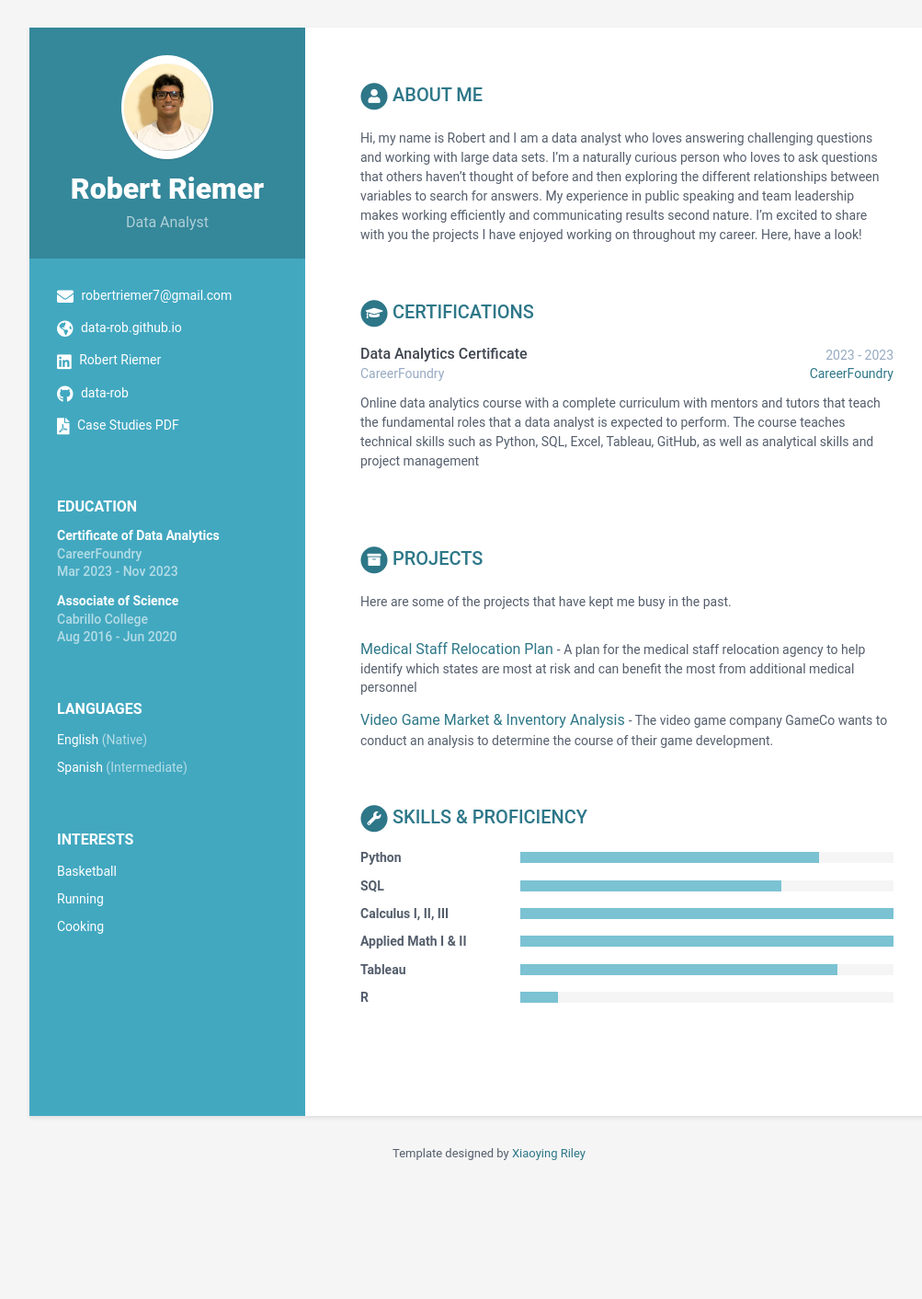
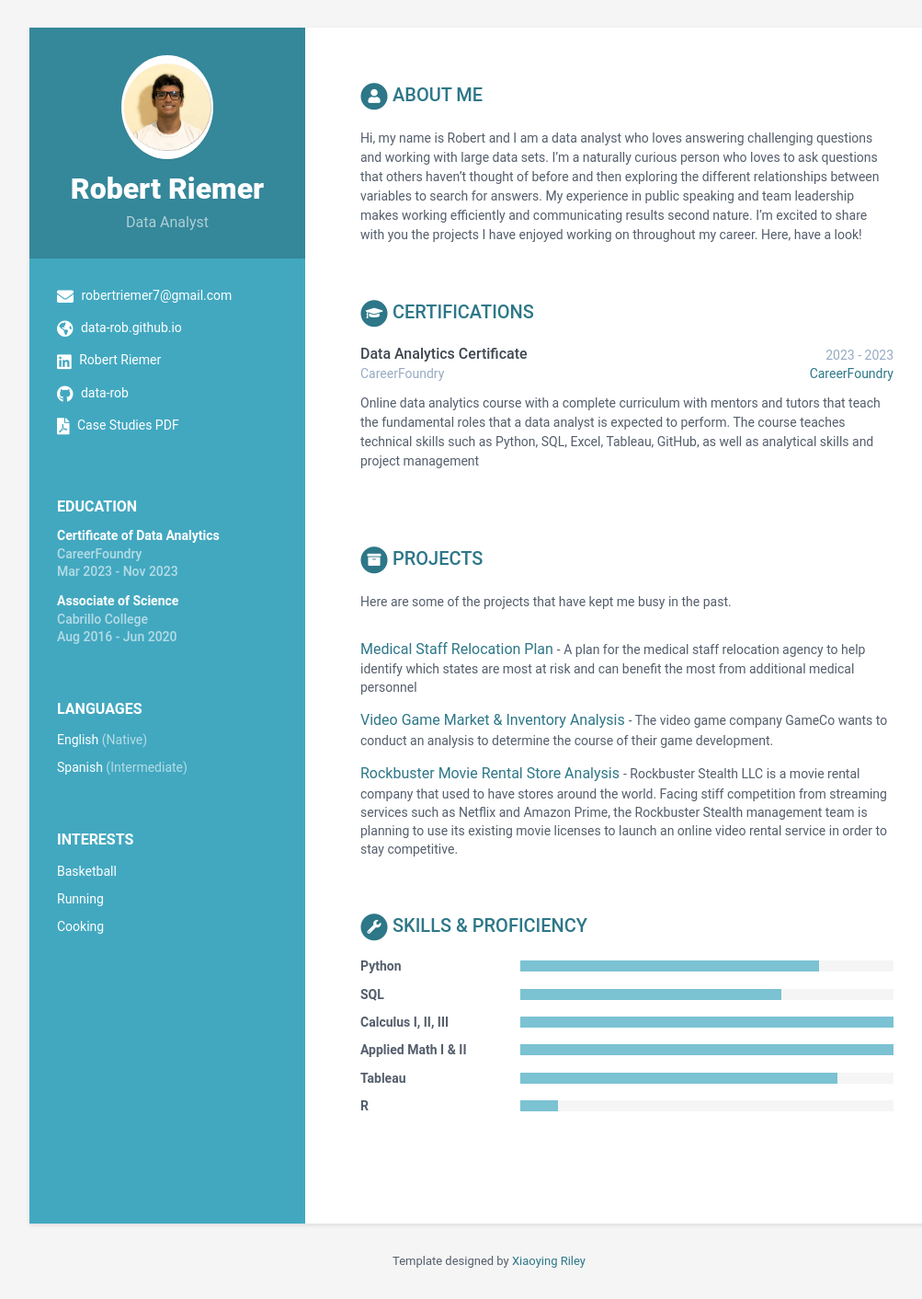
Before and after one commit to data-rob/data-rob.github.io, a Jekyll site: the page built from index.html, in a window 1280 px wide. Shown: the whole page at 92% size, without its empty margins (108-1111 px from the left). Built offline with Jekyll 4.4.1, drawn with Linux system fonts in a browser that asks for light colours; before the commit the page ends 1294 px from its top, so only the background shows below that.

Commit message:
Update data.yml

```diff
--- a/_data/data.yml
+++ b/_data/data.yml
@@ -119,9 +119,10 @@ projects:
         link: "#"
         tagline: "The video game company GameCo wants to conduct an analysis to determine the course of their game development."
 
-      - title:
-        link:
-        tagline:
+      - title: Rockbuster Movie Rental Store Analysis
+        link: "https://public.tableau.com/app/profile/robert.riemer/viz/RockbusterCountriesbyRevenue/Story1"
+        tagline: "Rockbuster Stealth LLC is a movie rental company that used to have stores around the world. Facing stiff competition from streaming services such as Netflix and Amazon Prime, the Rockbuster Stealth management team is planning to use its existing movie licenses to launch an online video rental service in order to stay competitive.
+"
 
 
 skills:
```
